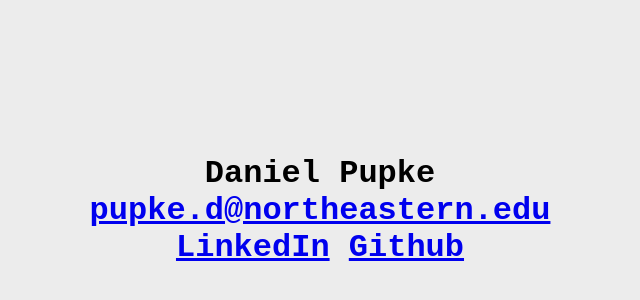
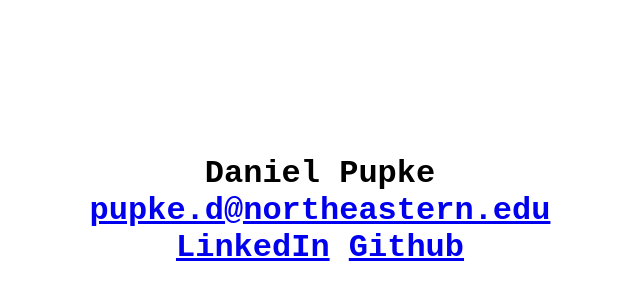
Before and after one commit to daniel68045/dpupke10.github.io, a plain HTML site: page index.html in a window 1280 px wide. Shown: the part 130-430 px from the top of the page, without its empty margins (320-960 px from the left). Drawn offline with Linux system fonts and the light colour scheme.

Commit message:
Changed bg

```diff
--- a/styles.css
+++ b/styles.css
@@ -2,7 +2,7 @@ body {
   margin: 0;
   padding: 0;
   font-family: "Courier New", Courier, monospace;
-  background: #ececec;
+  background: #ffff;
   color: rgb(0, 0, 0);
   display: flex;
   justify-content: center;
```
